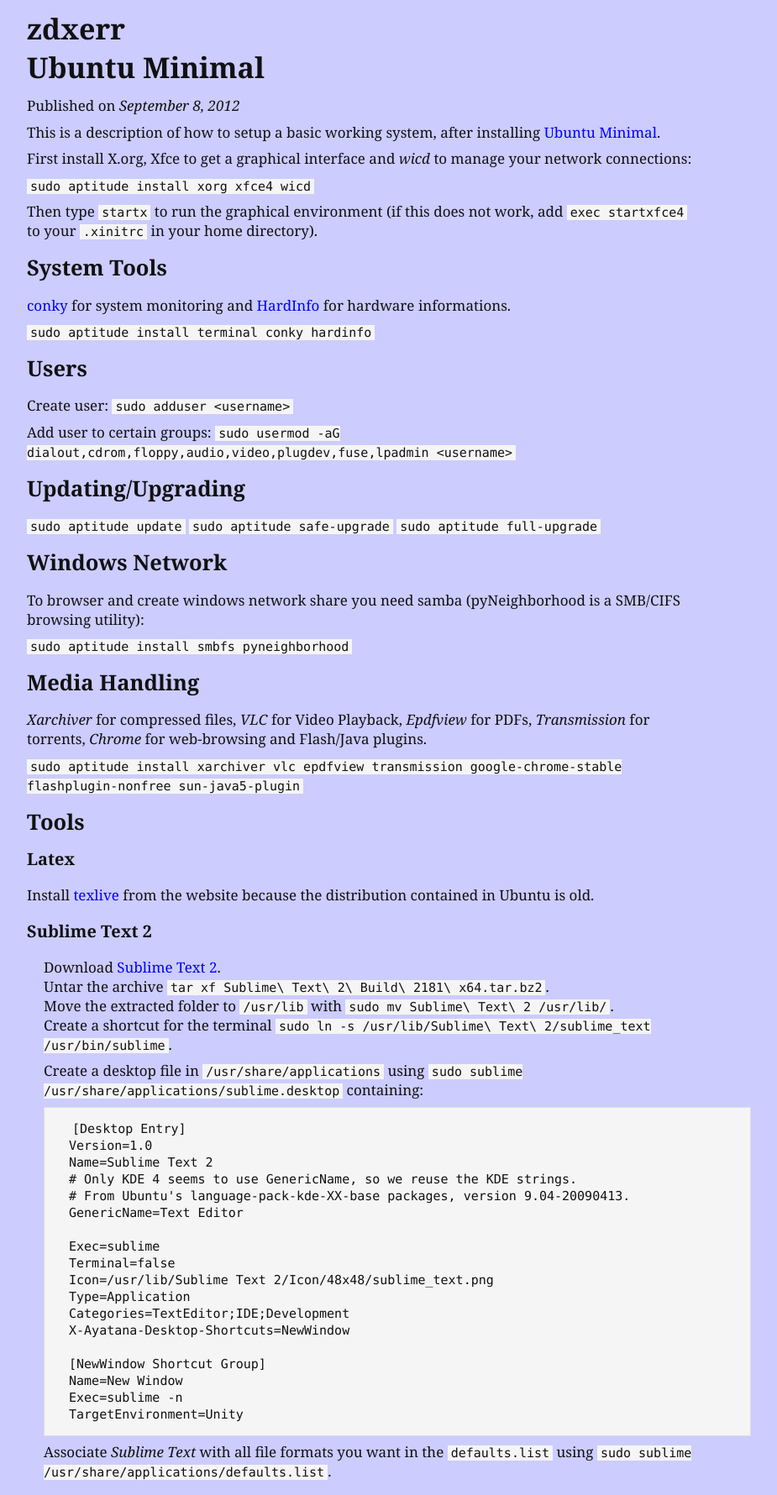
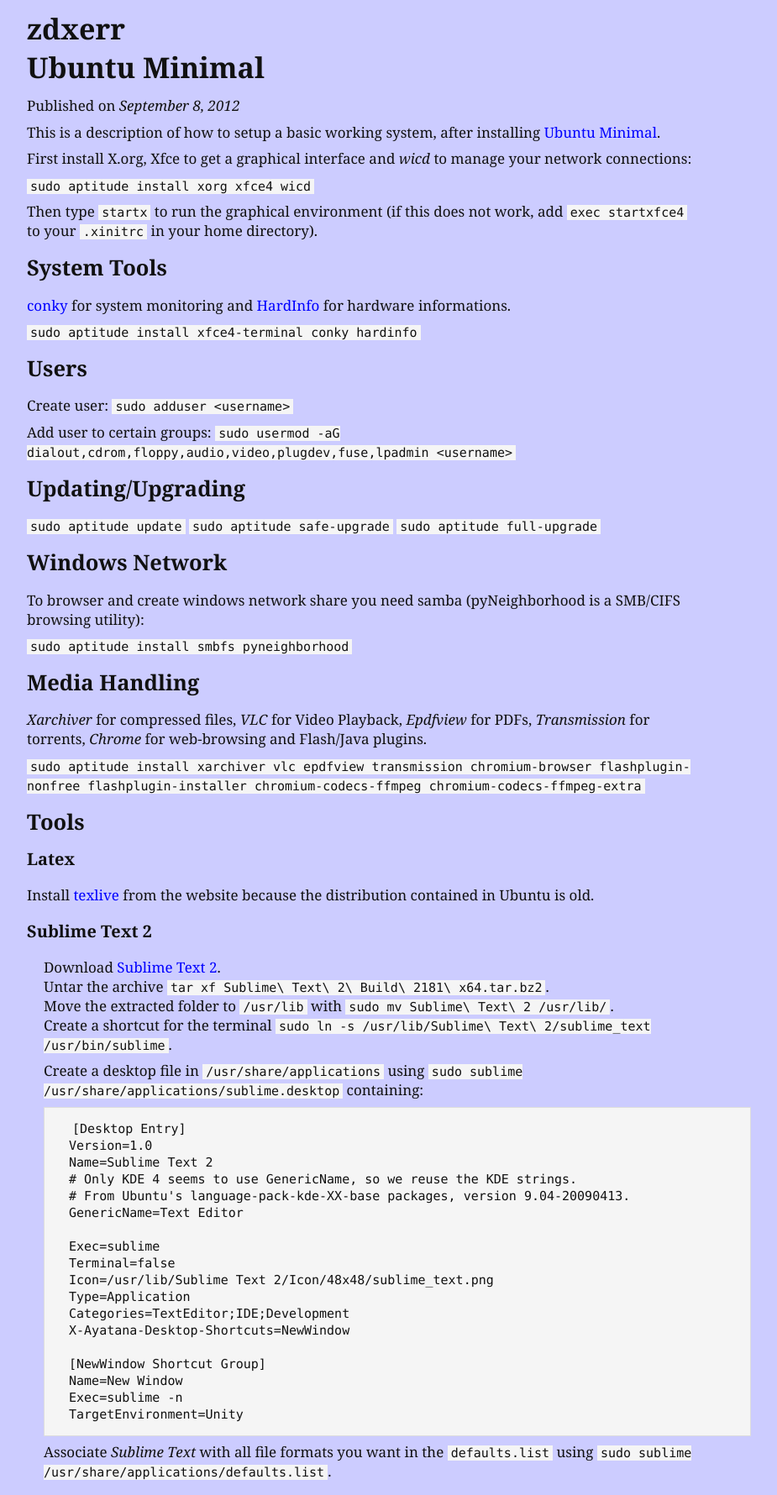
Before and after one commit to zdxerr/zdxerr.github.com, a Jekyll site: the page built from _posts/2012-09-08-ubuntu-minimal.markdown, in a window 1280 px wide. Shown: the whole page at 84% size, without its empty margins (208-1133 px from the left). Built offline with Jekyll 4.4.1, drawn with Linux system fonts in a browser that asks for light colours; Markdown is read by kramdown in place of the engine named in the settings.

Commit message:
Changed Ubunut minimal.

```diff
--- a/_posts/2012-09-08-ubuntu-minimal.markdown
+++ b/_posts/2012-09-08-ubuntu-minimal.markdown
@@ -16,7 +16,7 @@
 
 [conky](http://conky.sourceforge.net/) for system monitoring and [HardInfo](http://hardinfo.berlios.de/) for hardware informations.
 
-`sudo aptitude install terminal conky hardinfo`
+`sudo aptitude install xfce4-terminal conky hardinfo`
 
 ## Users
 
@@ -42,7 +42,7 @@
 
 _Xarchiver_ for compressed files, _VLC_ for Video Playback, _Epdfview_ for PDFs, _Transmission_ for torrents, _Chrome_ for web-browsing and Flash/Java plugins.
 
-`sudo aptitude install xarchiver vlc epdfview transmission google-chrome-stable flashplugin-nonfree sun-java5-plugin`
+`sudo aptitude install xarchiver vlc epdfview transmission chromium-browser flashplugin-nonfree flashplugin-installer chromium-codecs-ffmpeg chromium-codecs-ffmpeg-extra`
 
 ## Tools
 
```
